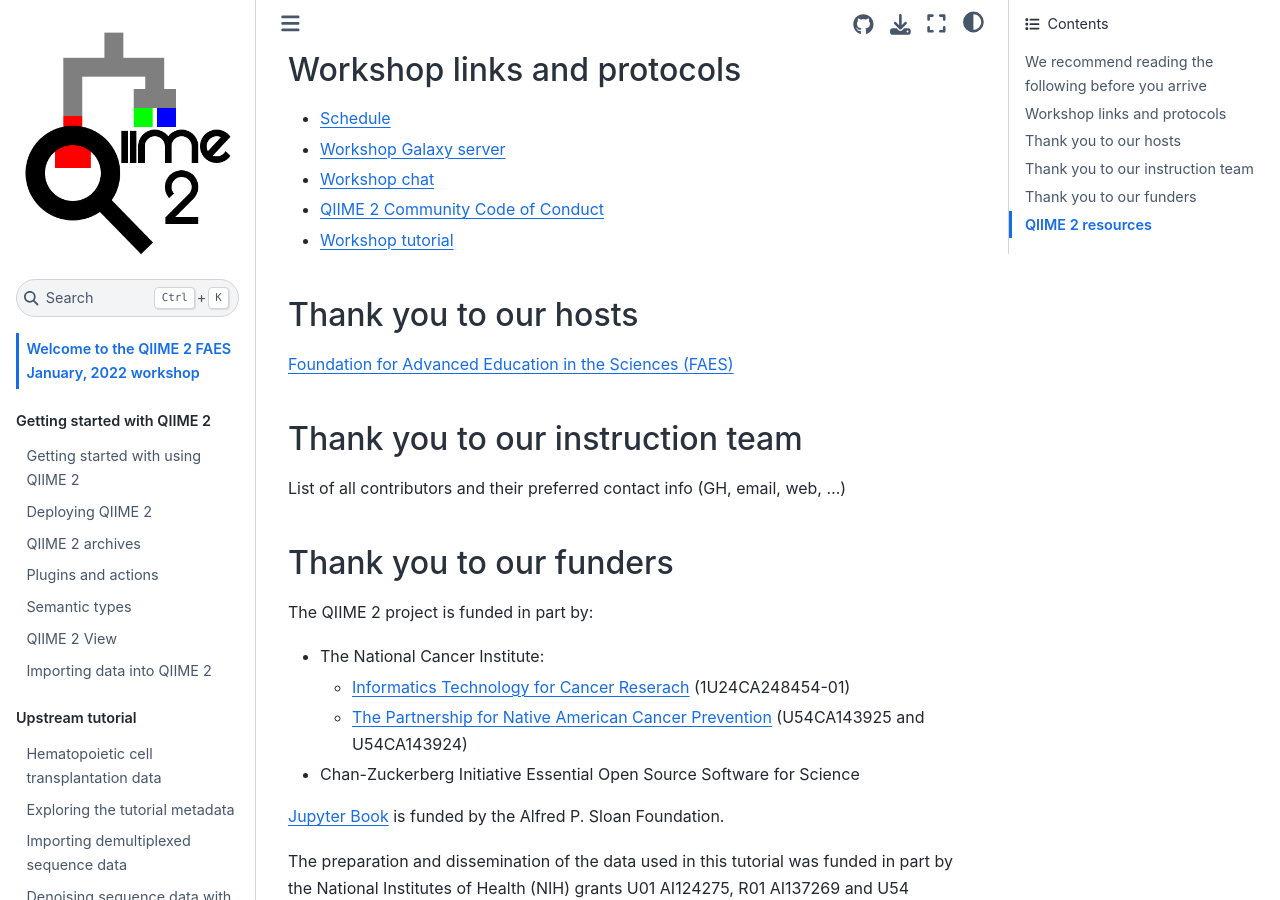
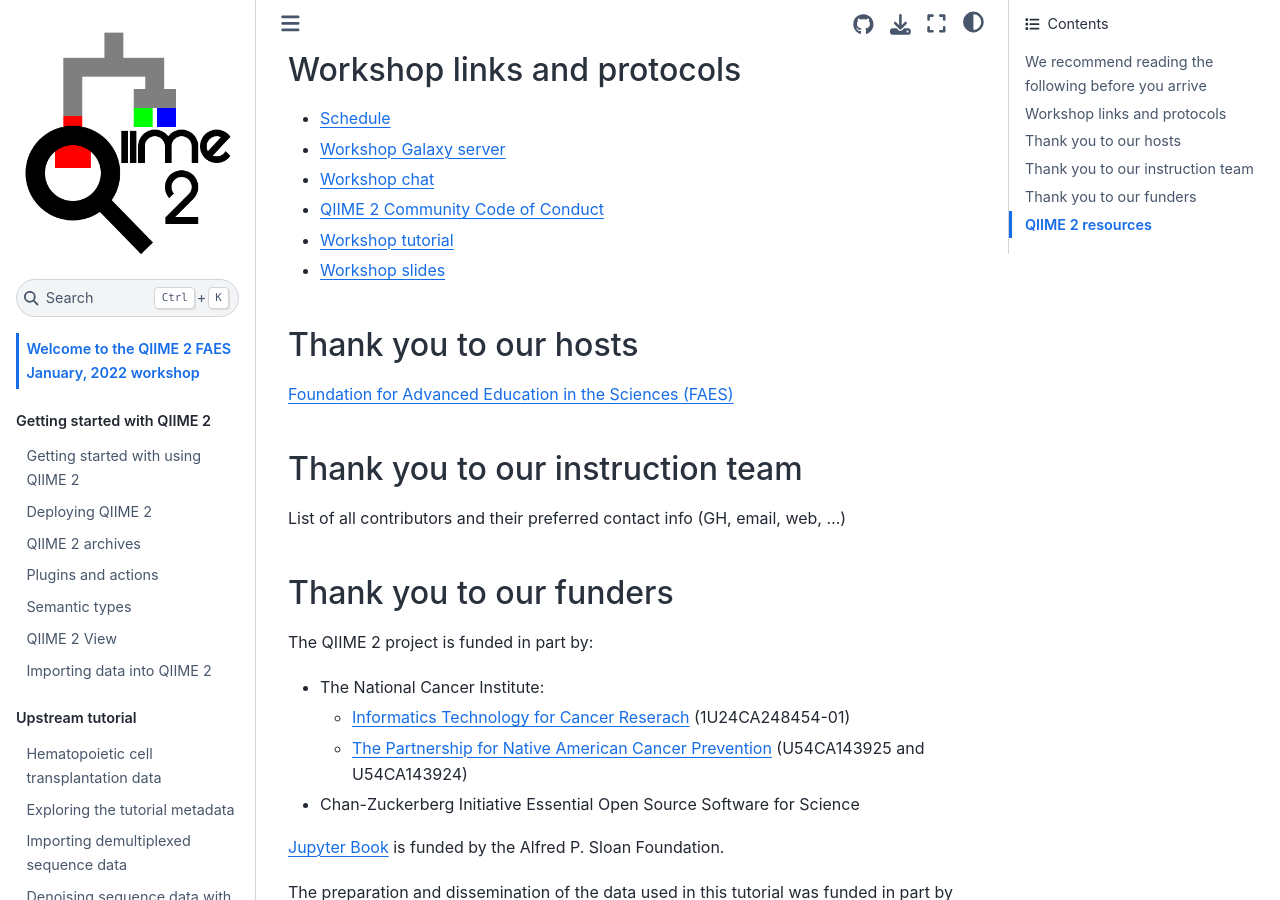
Before and after one commit to qiime2/cancer-microbiome-intervention-tutorial, a Jupyter Book: the page built from book/index.md, in a window 1280 px wide and 900 px high, scrolled down 1018 px. Built offline with Jupyter Book 1.0.4 settings and Sphinx 7.4.7 and the Sphinx Book theme 1.1.4, drawn with Linux system fonts in a browser that asks for light colours; cross-references to code outside the pages are shown as plain code.

Commit message:
Update book/index.md

```diff
--- a/book/index.md
+++ b/book/index.md
@@ -47,6 +47,7 @@
 * [Workshop chat](https://workshop-chat.qiime2.org)
 * [QIIME 2 Community Code of Conduct](https://forum.qiime2.org/t/qiime-2-community-code-of-conduct/9057)
 * [Workshop tutorial](https://bit.ly/342k9A3)
+* [Workshop slides](https://bit.ly/3GZaMjt)
 
 ## Thank you to our hosts
 
```
